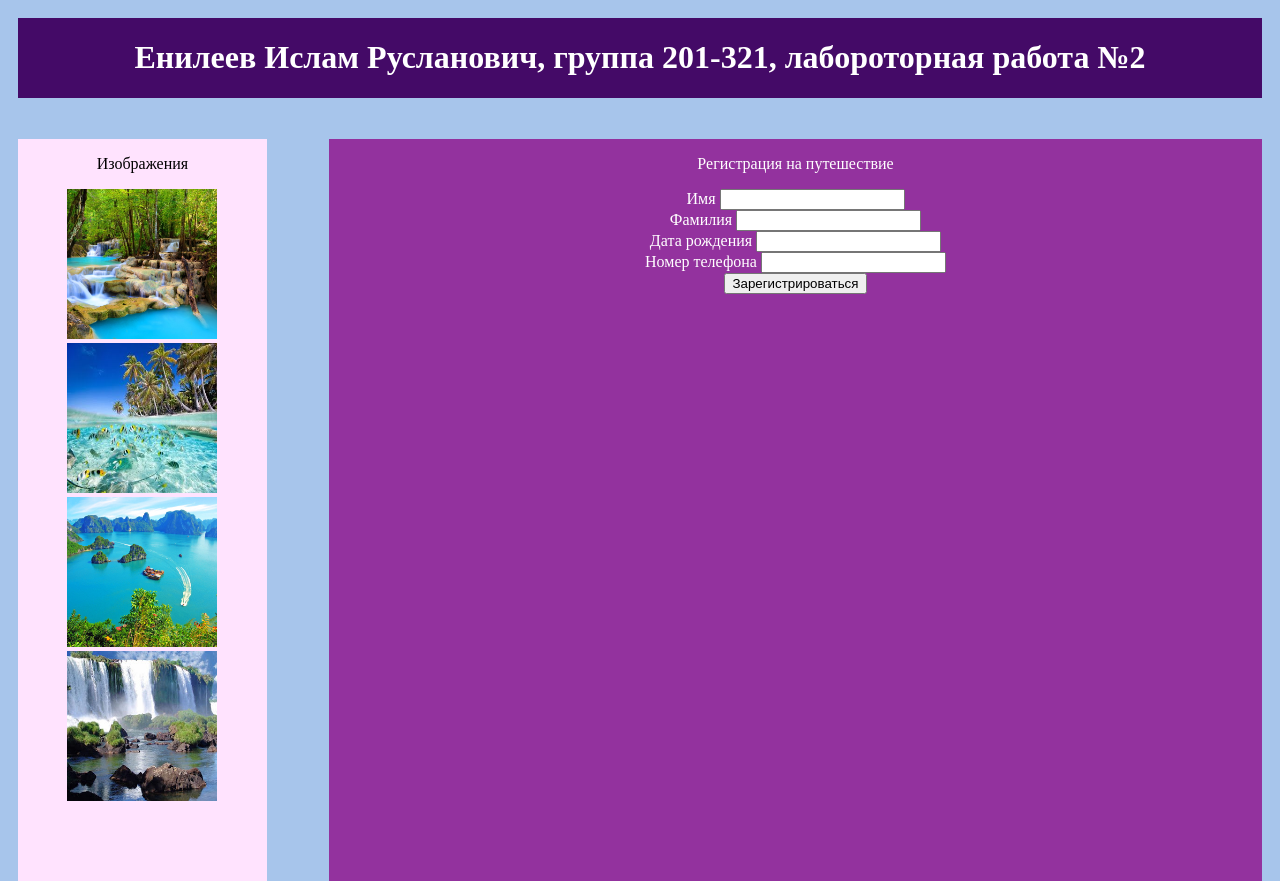
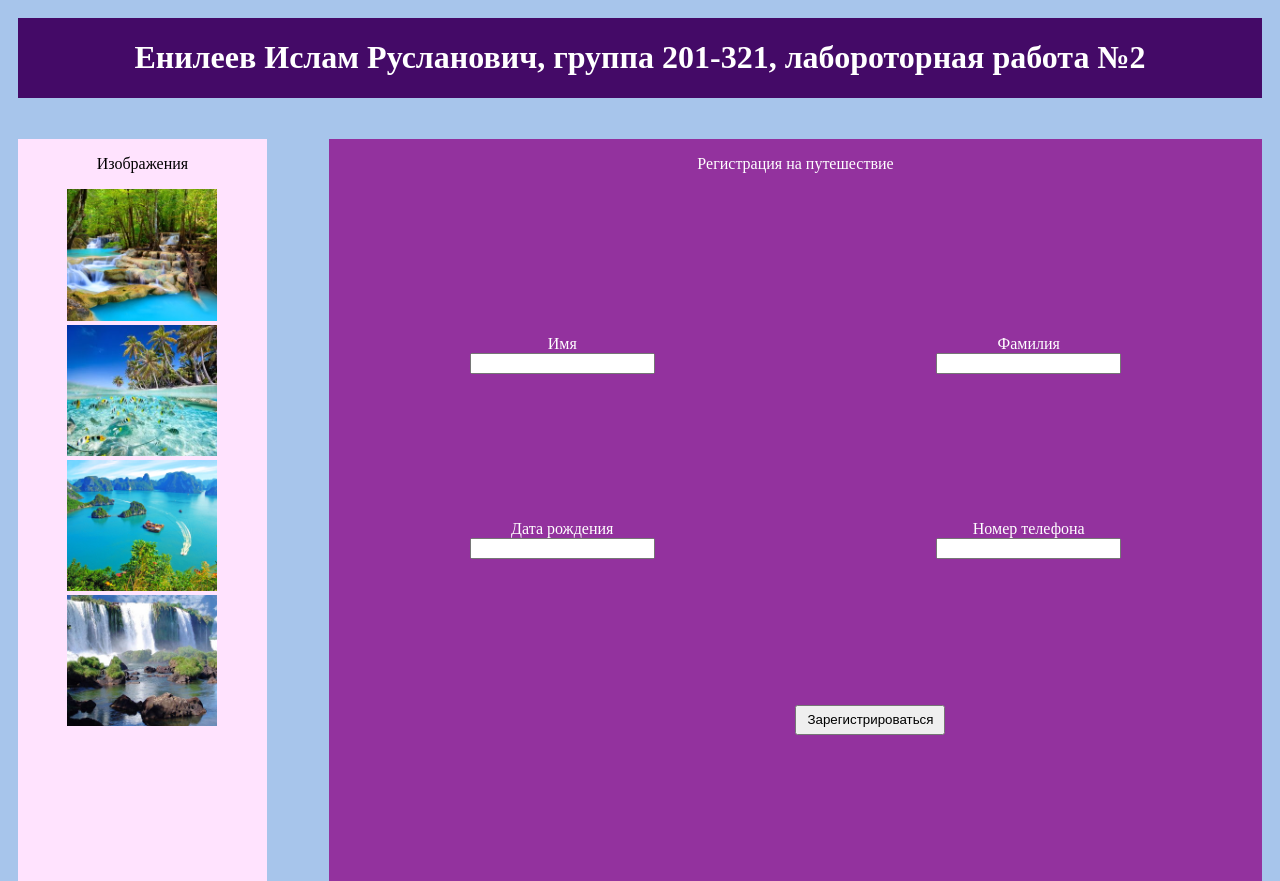
Before and after one commit to Enileyeevvv/lr-2web2, a plain HTML site: page index.html in a window 1280 px wide. Shown: the top 881 px of the page. Drawn offline with Linux system fonts and the light colour scheme.

Commit message:
Переделал форму

```diff
--- a/index.html
+++ b/index.html
@@ -14,24 +14,27 @@
         </div>
         <div class="item-2 grid-container2">
             <p class="item-2-1"> Регистрация на путешествие</p>
-            <form class="registration">
             <div class="item-2-2">
                 <label for="name">Имя</label>
+                <br>
                 <input type="text" id="name">
             </div>
             <div class="item-2-3">
                 <label for="surname">Фамилия</label>
+                <br>
                 <input type="text" id="surname">
             </div>
             <div class="item-2-4">
                 <label for="date">Дата рождения</label>
+                <br>
                 <input type="text" id="date">
             </div>
             <div class="item-2-5">
                 <label for="number">Номер телефона</label>
+                <br>
                 <input type="text" id="number">
             </div>
-                <button>Зарегистрироваться</button>
+            <button class="item-2-6">Зарегистрироваться</button>
         </div>
         <div class="item-3">
             <p>Copyright©</p>
--- a/style.css
+++ b/style.css
@@ -32,7 +32,7 @@
 */
 img {
     width: 150px;
-    height: 150px;
+    height: auto;
 }
 
 body {
@@ -53,6 +53,7 @@ body {
       'footer footer ';
     grid-column-gap: 5%;
     grid-row-gap: 5%;
+    justify-items: stretch;
 }
 
 .item-1 {
@@ -85,3 +86,18 @@ body {
     background: #ffe3fe;
     text-align: center;
 }
+
+.grid-container2 {
+    display: grid;
+    grid-template-columns: 50% 50%
+}
+
+.item-2-1{
+    grid-column: 1/3;
+}
+
+.item-2-6{
+    height: 30px;
+    width: 150px;
+    grid-column: 2/3;
+}
```
Lines whose indentation alone changed are shown as unchanged.
